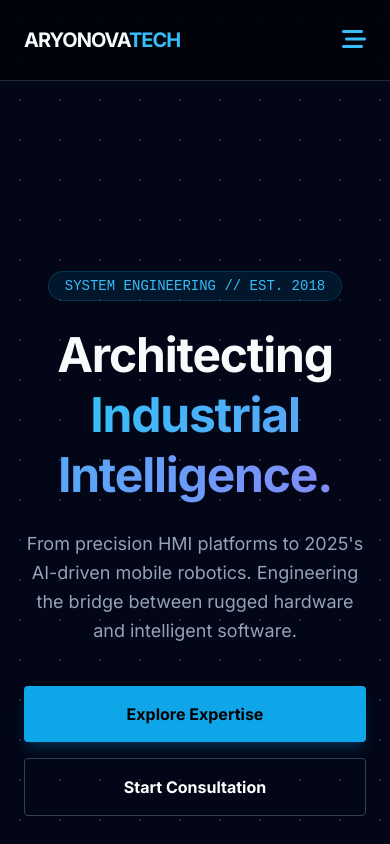
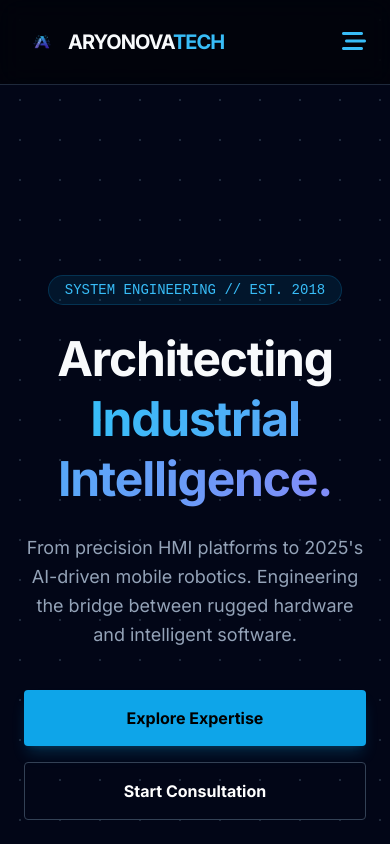
Before and after one commit to kulkarni42/aryonovtech, a plain HTML site: page index.html in a window 390 px wide. Shown: the top 844 px of the page. Drawn offline with nearby package versions, Linux system fonts and the light colour scheme.

Commit message:
Update index.html

```diff
--- a/index.html
+++ b/index.html
@@ -37,29 +37,39 @@
 
 <nav class="p-6 border-b border-slate-800 bg-black/50 backdrop-blur-md sticky top-0 z-50">
   <div class="max-w-7xl mx-auto flex justify-between items-center">
+
+    <!-- Logo + Brand -->
+    <div class="flex items-center gap-2">
+      <img
+        src="/logo.png"
+        alt="Aryonova Tech Logo"
+        class="h-9 w-9 object-contain"
+      />
       <div class="text-xl font-bold tracking-tighter uppercase">
         ARYONOVA<span class="text-sky-400">TECH</span>
       </div>
+    </div>
 
+    <!-- Desktop Menu -->
     <div class="hidden md:flex space-x-6 text-xs font-bold uppercase tracking-widest text-slate-400">
       <a href="index.html" class="text-sky-400">Home</a>
       <a href="about.html" class="hover:text-sky-400 transition">About</a>
       <a href="services.html" class="hover:text-sky-400 transition">Services</a>
-            <a href="contact.html" class="border border-sky-400/30 px-3 py-1 rounded hover:bg-sky-400/10 transition">Contact</a>
+      <a href="contact.html"
+         class="border border-sky-400/30 px-3 py-1 rounded hover:bg-sky-400/10 transition">
+        Contact
+      </a>
     </div>
 
-        <button id="mobileMenuBtn" class="md:hidden text-sky-400 text-2xl focus:outline-none">
+    <!-- Mobile Menu Button -->
+    <button id="mobileMenuBtn"
+      class="md:hidden text-sky-400 text-2xl focus:outline-none">
       <i class="fa-solid fa-bars-staggered"></i>
     </button>
-    </div>
 
-    <div id="mobileMenu" class="hidden md:hidden absolute left-0 right-0 top-[73px] bg-slate-950 border-b border-slate-800 p-6 space-y-6 flex flex-col shadow-2xl">
-        <a href="index.html" class="text-sm font-bold uppercase text-sky-400">Home</a>
-        <a href="about.html" class="text-sm font-bold uppercase text-slate-400">About</a>
-        <a href="services.html" class="text-sm font-bold uppercase text-slate-400">Services</a>
-        <a href="contact.html" class="text-sm font-bold uppercase text-slate-400">Contact</a>
   </div>
 </nav>
+
 
 <button id="scrollTopBtn" class="fixed bottom-8 right-8 z-50 p-4 bg-slate-900 border border-sky-500/30 text-sky-400 rounded-full shadow-2xl transition-all duration-300 opacity-0 translate-y-10 hover:bg-sky-500 hover:text-slate-950">
     <i class="fa-solid fa-arrow-up"></i>
```
Lines whose indentation alone changed are shown as unchanged.
